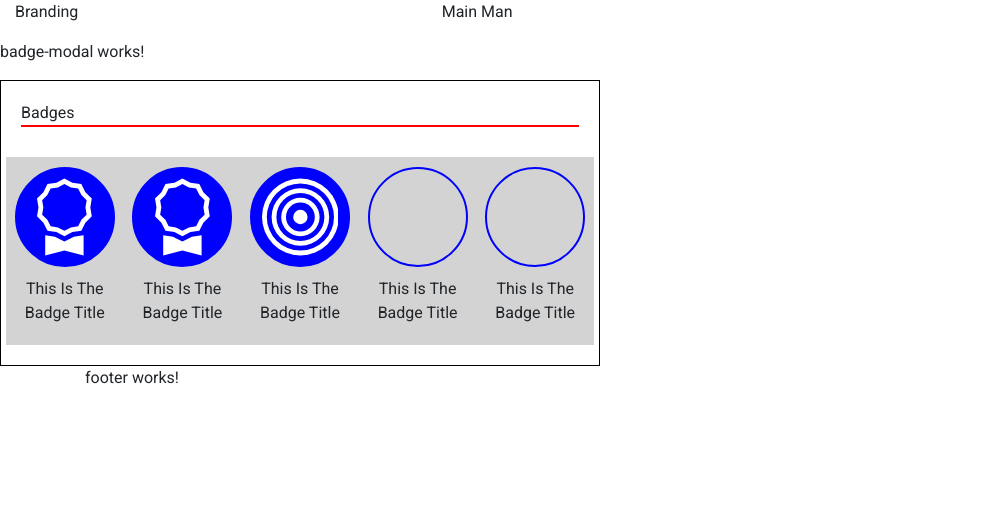
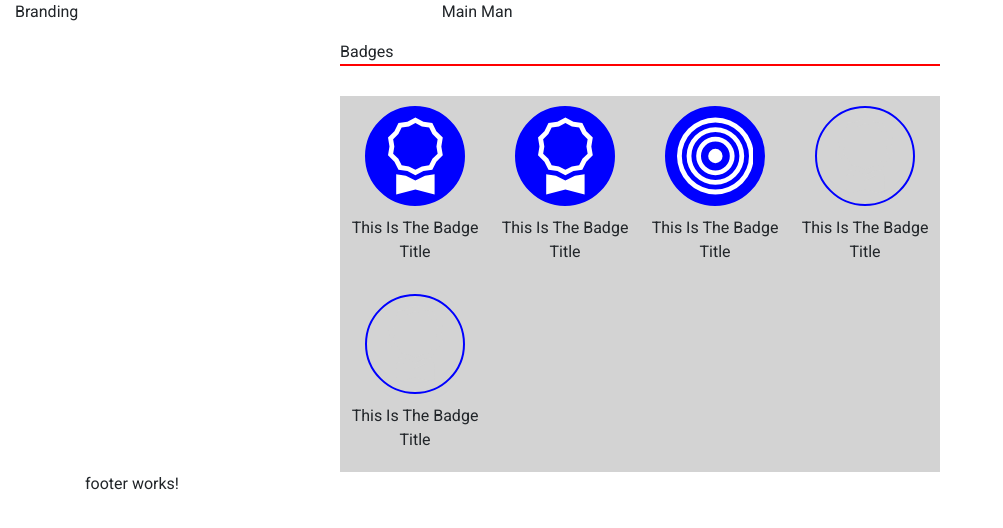
Before and after one commit to mjhandy/AngularBoilerPlate, an Angular app: page / in a window 1280 px wide. Shown: the top 528 px of the page, without its empty margins (0-1003 px from the left). Built offline with nearby package versions, Linux system fonts and the light colour scheme.

Commit message:
* badge modal

```diff
--- a/src/app/app.module.ts
+++ b/src/app/app.module.ts
@@ -16,7 +16,7 @@ import { BadgeModalComponent } from './components/badge-modal/badge-modal.compon
     HeaderComponent,
     FooterComponent,
     MainNavComponent,
-    BadgeModalComponent
+    BadgeModalComponent,
   ],
   imports: [
     BrowserModule,
--- a/src/app/components/badge-modal/badge-modal.component.html
+++ b/src/app/components/badge-modal/badge-modal.component.html
@@ -1,9 +1,8 @@
-<p>badge-modal works!</p>
 <div class='badgeModal'>
   <div class='badgeModal-title'>{{ title }}</div>
-  <div class='badgeModal-group card-deck'>
+  <div class='badgeModal-group'>
     <!-- Badge Start -->
-    <div class='card badgeModal-card justify-content-center'>
+    <div class='badgeModal-card justify-content-center'>
       <div class='badgeModal-card__header justify-content-center on'>
         <svg xmlns="http://www.w3.org/2000/svg" viewBox="0 0 16 16">
           <path
@@ -16,7 +15,7 @@
     <!-- Bagde End -->
 
     <!-- Badge Start -->
-    <div class='card badgeModal-card justify-content-center'>
+    <div class='badgeModal-card justify-content-center'>
       <div class='badgeModal-card__header justify-content-center on'>
         <svg xmlns="http://www.w3.org/2000/svg" viewBox="0 0 16 16">
           <path
@@ -30,7 +29,7 @@
 
 
     <!-- Badge Start -->
-    <div class='card badgeModal-card justify-content-center'>
+    <div class='badgeModal-card justify-content-center'>
       <div class='badgeModal-card__header justify-content-center on'
       matBadge="8" matBadgeColor="warn">
         <svg xmlns="http://www.w3.org/2000/svg"  viewBox="0 0 16 16">
@@ -47,7 +46,7 @@
 
 
     <!-- Badge Start -->
-    <div class='card badgeModal-card justify-content-center'>
+    <div class='badgeModal-card justify-content-center'>
       <div class='badgeModal-card__header justify-content-center'>
         <svg xmlns="http://www.w3.org/2000/svg" viewBox="0 0 16 16">
           <path
@@ -62,7 +61,7 @@
 
 
     <!-- Badge Start -->
-    <div class='card badgeModal-card justify-content-center'>
+    <div class='badgeModal-card justify-content-center'>
       <div class='badgeModal-card__header justify-content-center'>
         <svg xmlns="http://www.w3.org/2000/svg" viewBox="0 0 16 16">
           <path
--- a/src/app/components/badge-modal/badge-modal.component.scss
+++ b/src/app/components/badge-modal/badge-modal.component.scss
@@ -1,10 +1,10 @@
 .badgeModal {
   width: 600px;
-  border: 1px solid black;
+
   display: flex;
   flex-direction: column;
   flex-wrap: nowrap;
-  padding: 20px;
+  margin: auto;
 
   &-title {
     border-bottom: 2px solid red;
@@ -13,6 +13,9 @@
 
   &-group {
     background-color: lightgray;
+    width: 100%;
+    display: flex;
+    flex-flow: row wrap;
   }
 
   &-card {
@@ -23,6 +26,9 @@
     background-color: transparent;
     padding-top: 10px;
     padding-bottom: 10px;
+    width: 25%;
+    display: flex;
+    flex-flow: column nowrap;
 
     &__header {
       background: transparent;
```
Also changed, not shown: src/app/components/badge-modal/badge-modal.component.ts (+9 -1 lines), 1 other file (tests, documents, lock files or other folders).
